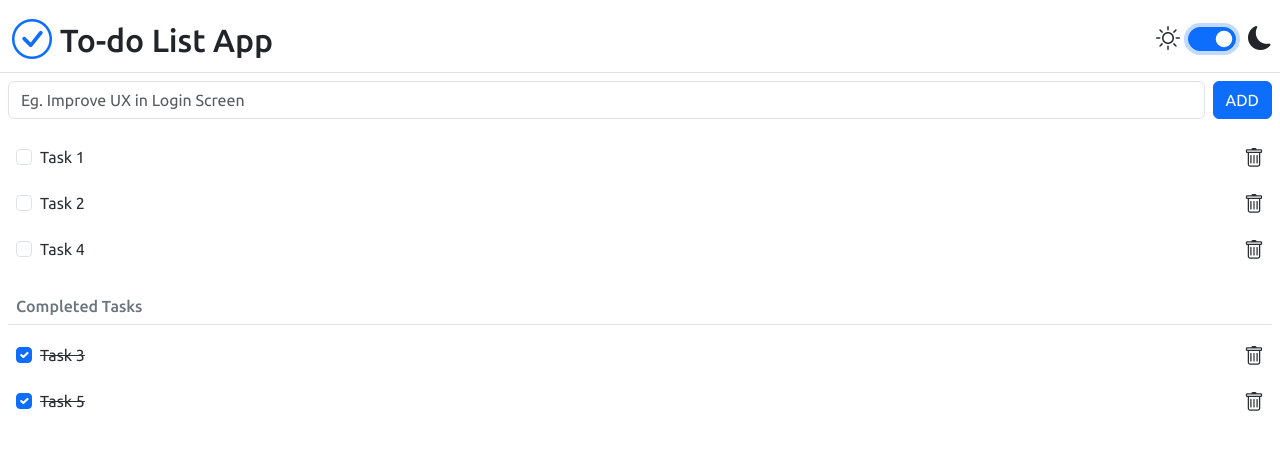
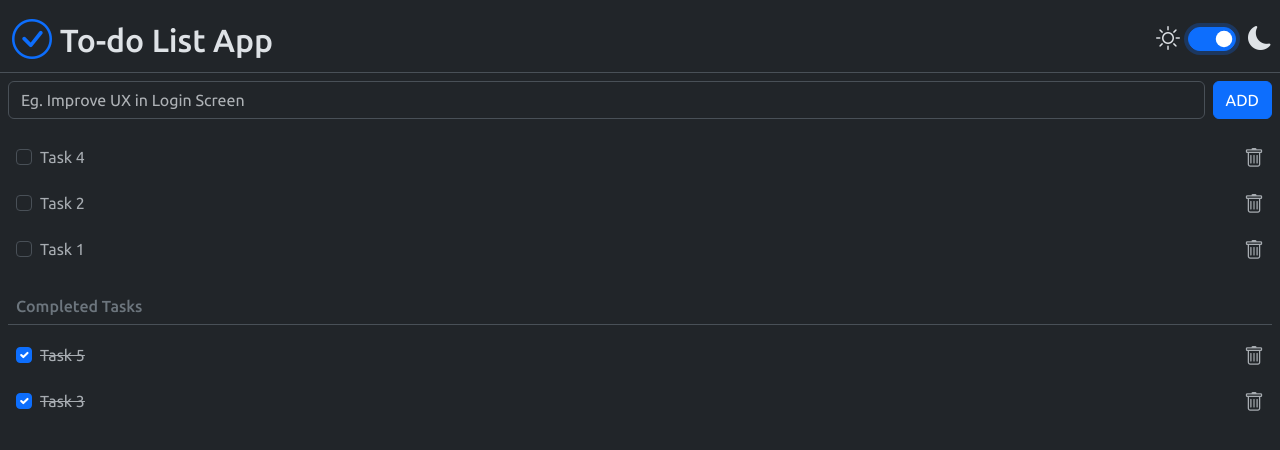
Before and after one commit to IJSE-Direct-Entry-Program-13/to-do-list-jquery-firebase-app, a website built with Vite: page index.html in a window 1280 px wide. Both pictures are taken after a click on the switch 1212 px from the left and 39 px from the top of the page. Built offline with nearby package versions, Linux system fonts and the light colour scheme.

Commit message:
Finish 1st stage of the app

```diff
--- a/index.html
+++ b/index.html
@@ -18,7 +18,7 @@
         <div class="d-flex gap-2 fs-4">
             <i class="bi bi-brightness-high"></i>
             <div class="form-check form-switch">
-                <input class="form-check-input" type="checkbox" role="switch">
+                <input id="chk-mode" class="form-check-input" type="checkbox" role="switch">
                 <i class="bi bi-moon-fill"></i>
             </div>
         </div>
--- a/src/css/style.css
+++ b/src/css/style.css
@@ -37,6 +37,10 @@ body {
     color: red;
 }
 
-.task-item:hover {
+:is(html, html[data-bs-theme="light"]) .task-item:hover {
     background-color: lightgray;
 }
+
+html[data-bs-theme="dark"] .task-item:hover {
+    background-color: #494949;
+}
--- a/src/js/main.js
+++ b/src/js/main.js
@@ -27,9 +27,9 @@ let currentTask = null;
 
 $("#frm-task").on('submit', () => {
     const txtTask = $("#txt-task");
-    if (!currentTask){
+    if (!currentTask) {
         taskLists.push(new Task(++lastTaskId, txtTask.val().trim()));
-    }else{
+    } else {
         currentTask.description = txtTask.val().trim();
         currentTask = null;
         $("#frm-task button").text('Add');
@@ -83,6 +83,16 @@ function renderTasks() {
             </div>
         `;
         $(!status ? "#task-list > section" :
-            "#completed-task-list > section").append(task);
+            "#completed-task-list > section").prepend(task);
     }
 }
+
+$("#chk-mode")
+    .on('change', function () {
+    const darkMode = $(this).prop("checked");
+    $("html").attr("data-bs-theme", darkMode ? "dark" : "light");
+})
+
+if (matchMedia('(prefers-color-scheme: dark)').matches){
+    $("#chk-mode").trigger('click');
+}
```
